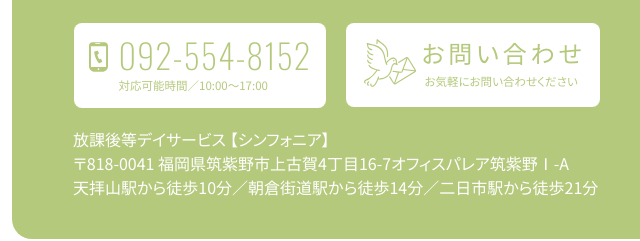
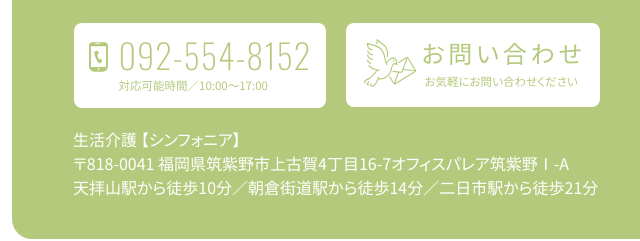
Before and after one commit to shimanob/sora, a plain HTML site: page facility_aloha.html in a window 1280 px wide. Shown: the part 5760-6001 px from the top of the page, 303-943 px from the left. Drawn offline with nearby package versions, Linux system fonts and the light colour scheme; files that its build step writes are made by us from their sources.

Commit message:
修正0404

```diff
--- a/facility_aloha.html
+++ b/facility_aloha.html
@@ -400,7 +400,7 @@
                 </div>
                 <div class="faciSec08Card2">
                     <p class="faicSec08Txt2">
-                        放課後等デイサービス 【シンフォニア】
+                        生活介護 【シンフォニア】
                     </p>
                     <p class="faicSec08Txt3">
                         〒818-0041 福岡県筑紫野市上古賀4丁目16-7オフィスパレア筑紫野Ⅰ-A
```
Also changed, not shown: facility_feel.html (+1 -1 lines).
